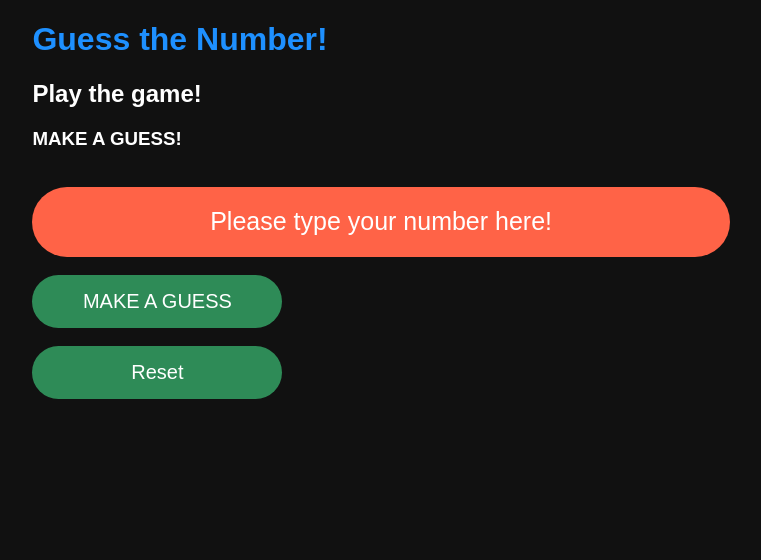
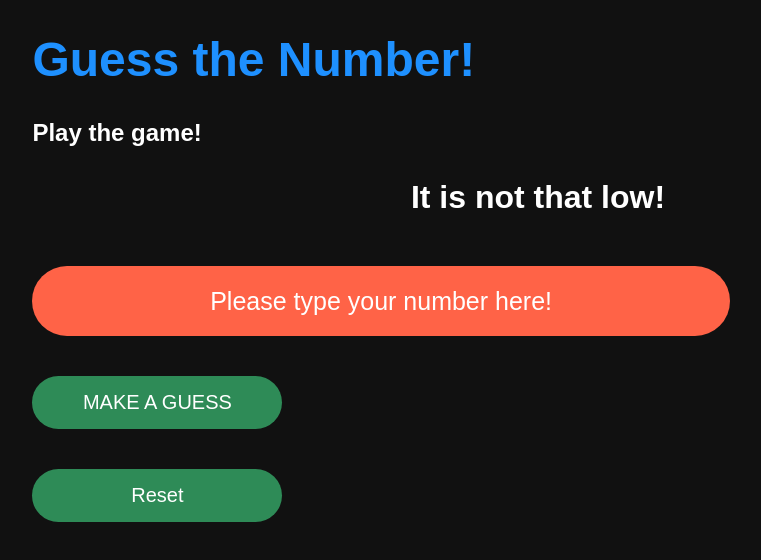
Before and after one commit to Madeline-Carr/number-game, a plain HTML site: page index.html in a window 1280 px wide. Both pictures are taken after a click on the button "MAKE A GUESS". Shown: the whole page, without its empty margins (102-863 px from the left). Drawn offline with Linux system fonts and the light colour scheme.

Commit message:
Random Responses
The game will now provide a variety of responses for when the number guessed is too low or high.

```diff
--- a/index.html
+++ b/index.html
@@ -11,17 +11,13 @@
   <div class="wrapper">
     <h1>Guess the Number!</h1>
     <h2>Play the game!</h2>
-
-    <h3 class="dave">MAKE A GUESS!</h3>
-      <br>
-      <input type="text" id="guess" name= "guess" placeholder="Please type your number here!" autocomplete="off" >
-      <br>
-      <br>
-      <button onclick="makeVar()">MAKE A GUESS</button>
-      <br>
-      <br>
-      <button onclick="startAgain()">Reset</button>
-
+    <h3 id="responsePlace">MAKE A GUESS!</h3>
+    <br>
+    <input type="text" id="guess" name="guess" placeholder="Please type your number here!" autocomplete="off">
+    <br>
+    <button onclick="makeVar()">MAKE A GUESS</button>
+    <br>
+    <button onclick="startAgain()">Reset</button>
   </div>
 <script src="script.js" charset="utf-8"></script>
 </body>
--- a/script.js
+++ b/script.js
@@ -10,14 +10,20 @@
   console.log(response);
   // Read the Value and console log a response.
     if (response < randomNumber) {
-      console.log("It is higher than that!!!");
+      var lowResponses = ["Try guessing higher!","The number is a bit larger than that!","It is not that low!", "Guess higher!"]
+      var randNumber= Math.floor(Math.random()*4);
+      document.getElementById("responsePlace").innerHTML = lowResponses[randNumber];
     } else if (response > randomNumber) {
-      console.log("It is lower than that!!!");
+      var highResponses = ["Try guessing lower!","The number is a bit smaller than that!","It is not that high!", "Guess lower!"]
+      var randNumber= Math.floor(Math.random()*4);
+      document.getElementById("responsePlace").innerHTML = highResponses[randNumber];
     } else if (response == randomNumber) {
       console.log("YOU WIN!!!");
+      document.getElementById("responsePlace").innerHTML = "YOU WIN!";
       startAgain();
     }else {
       console.log("Please enter a number!!!");
+      document.getElementById("responsePlace").innerHTML = "Please enter a number!!!";
     }
 };
 
@@ -29,9 +35,3 @@
 //Add enviroment backgrounds.
 //Pick level difficulty.
 //Change responses.
-//
-//
-//
-//
-//
-//
--- a/styles.css
+++ b/styles.css
@@ -5,6 +5,11 @@
 }
 h1{
   color: dodgerblue;
+  font-size: 3em;
+}
+h3{
+  font-size: 2em;
+  text-align: center;
 }
 p{
   color: white;
@@ -25,8 +30,8 @@
   padding: 15px;
   outline:none;
   text-align: center;
+  margin-bottom: 20px;
 }
-
 input::placeholder {
   color: white;
   text-align: center;
@@ -40,6 +45,8 @@
   border-radius: 80px;
   border: none;
   width: 250px;
+  margin: 20px 0;
+  outline:none;
 }
 button:hover {
   background-color: rgb(39, 84, 40);
```
